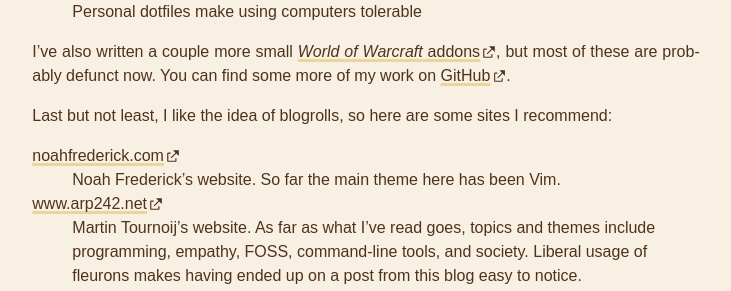
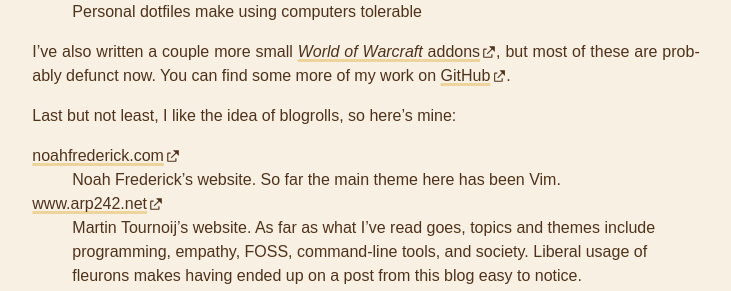
Before and after one commit to meribold/meribold.org, a Jekyll site: the page built from index.md, in a window 1280 px wide. Shown: the part 1033-1324 px from the top of the page, without its empty margins (274-1005 px from the left). Built offline with Jekyll 4.4.1, drawn with Linux system fonts in a browser that asks for light colours.

Commit message:
Shorten a sentence

```diff
--- a/index.md
+++ b/index.md
@@ -70,7 +70,7 @@ but most of these are probably defunct now.  You can find some more of my work o
 [GitHub]: https://github.com/meribold
 [curseforge]: https://www.curseforge.com/members/meribold/projects
 
-Last but not least, I like the idea of blogrolls, so here are some sites I recommend:
+Last but not least, I like the idea of blogrolls, so here's mine:
 {:#blogroll}
 
 [noahfrederick.com](https://noahfrederick.com)
```
